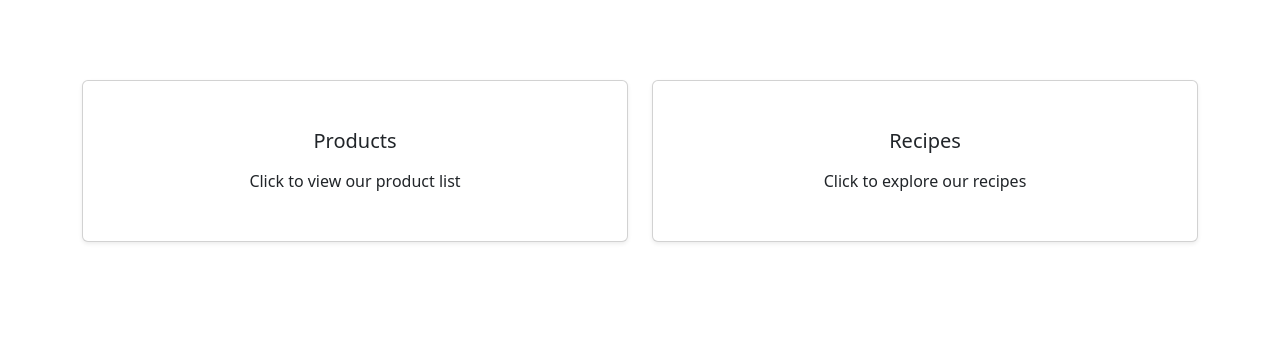
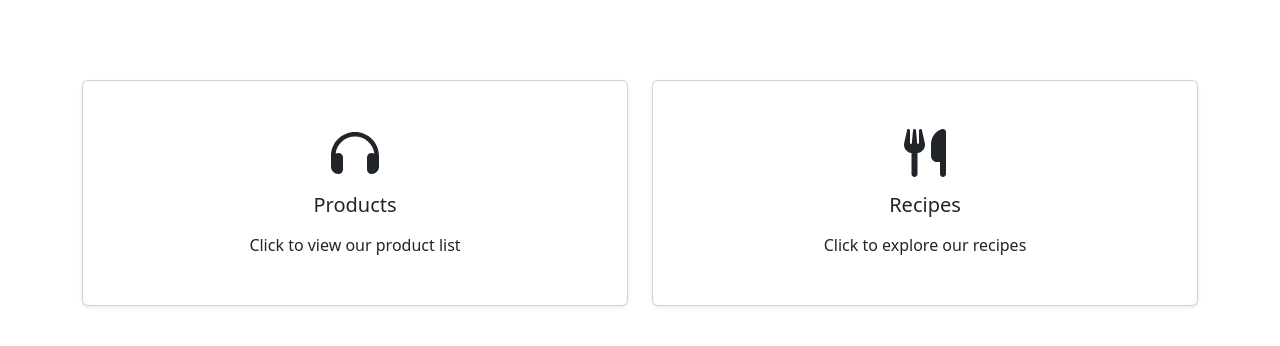
Before and after one commit to burakakgun1/Dummy, a React (Vite) app: page /mainpage in a window 1280 px wide. Shown: the top 346 px of the page. Built offline with nearby package versions, Linux system fonts and the light colour scheme.

Commit message:
iconlar eklendi

```diff
--- a/package.json
+++ b/package.json
@@ -10,6 +10,9 @@
     "preview": "vite preview"
   },
   "dependencies": {
+    "@fortawesome/fontawesome-svg-core": "^6.6.0",
+    "@fortawesome/free-solid-svg-icons": "^6.6.0",
+    "@fortawesome/react-fontawesome": "^0.2.2",
     "@reduxjs/toolkit": "^2.2.6",
     "@types/react-bootstrap": "^0.32.36",
     "axios": "^1.7.2",
@@ -17,6 +20,7 @@
     "react": "^18.3.1",
     "react-bootstrap": "^2.10.4",
     "react-dom": "^18.3.1",
+    "react-icons": "^5.2.1",
     "react-redux": "^9.1.2",
     "react-router-dom": "^6.24.1",
     "react-toastify": "^10.0.5",
--- a/src/mainpage.tsx
+++ b/src/mainpage.tsx
@@ -1,6 +1,8 @@
 import React from "react";
 import { Container, Row, Col, Card } from "react-bootstrap";
 import { Link } from "react-router-dom";
+import { FontAwesomeIcon } from "@fortawesome/react-fontawesome";
+import { faHeadphones,faUtensils } from "@fortawesome/free-solid-svg-icons";
 
 const MainPage: React.FC = () => {
   return (
@@ -10,6 +12,7 @@
           <Link to="/products" className="text-decoration-none">
             <Card className="h-100 shadow-sm">
               <Card.Body className="d-flex flex-column align-items-center">
+                <FontAwesomeIcon icon={faHeadphones} size="3x" className="mb-3" />
                 <Card.Title className="mb-3">Products</Card.Title>
                 <Card.Text>Click to view our product list</Card.Text>
               </Card.Body>
@@ -20,6 +23,7 @@
           <Link to="/recipes" className="text-decoration-none">
             <Card className="h-100 shadow-sm">
               <Card.Body className="d-flex flex-column align-items-center">
+              <FontAwesomeIcon icon={faUtensils} size="3x" className="mb-3" />
                 <Card.Title className="mb-3">Recipes</Card.Title>
                 <Card.Text>Click to explore our recipes</Card.Text>
               </Card.Body>
```
Also changed, not shown: 1 other file (tests, documents, lock files or other folders).
